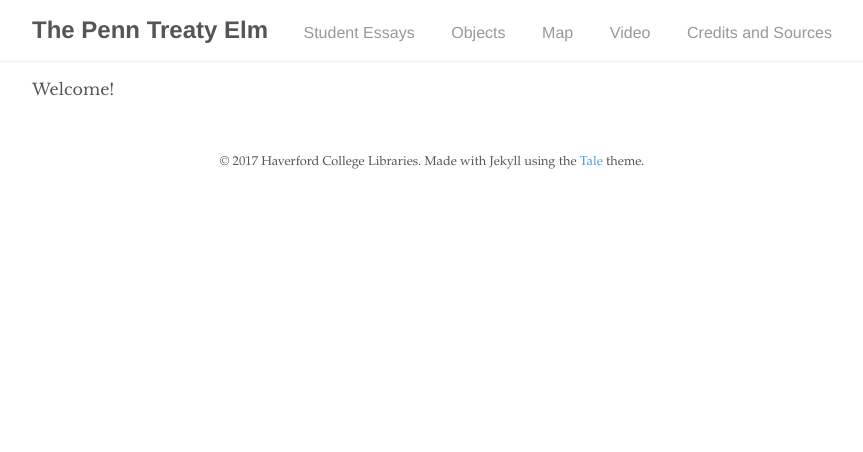
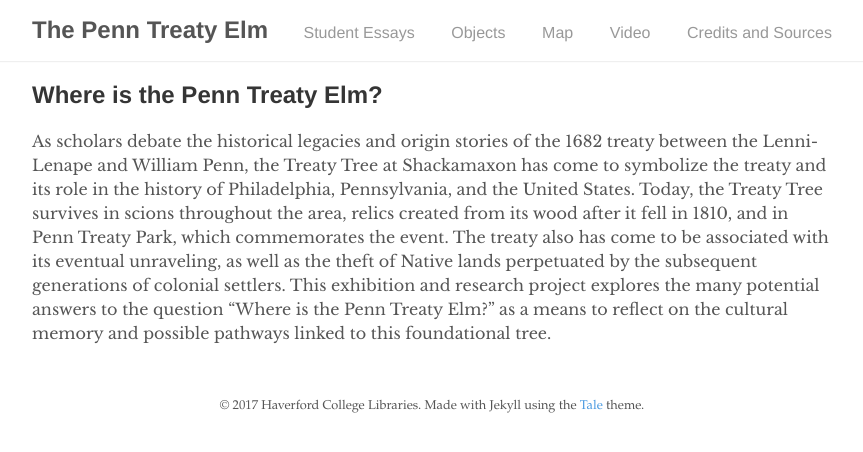
Before and after one commit to mzarafon/penn-treaty-elm, a Jekyll site: the page built from index.html, in a window 1280 px wide. Shown: the top 452 px of the page, without its empty margins (208-1071 px from the left). Built offline with Jekyll 4.4.1, drawn with Linux system fonts in a browser that asks for light colours; the list of posts is cut into pages by our own code.

Commit message:
Update index.html

```diff
--- a/index.html
+++ b/index.html
@@ -3,4 +3,6 @@
 title: Home
 ---
 
-<p>Welcome!</p>
+<h2>Where is the Penn Treaty Elm?</h2>
+
+<p>As scholars debate the historical legacies and origin stories of the 1682 treaty between the Lenni-Lenape and William Penn, the Treaty Tree at Shackamaxon has come to symbolize the treaty and its role in the history of Philadelphia, Pennsylvania, and the United States. Today, the Treaty Tree survives in scions throughout the area, relics created from its wood after it fell in 1810, and in Penn Treaty Park, which commemorates the event. The treaty also has come to be associated with its eventual unraveling, as well as the theft of Native lands perpetuated by the subsequent generations of colonial settlers.  This exhibition and research project explores the many potential answers to the question “Where is the Penn Treaty Elm?” as a means to reflect on the cultural memory and possible pathways linked to this foundational tree.</p>
```
